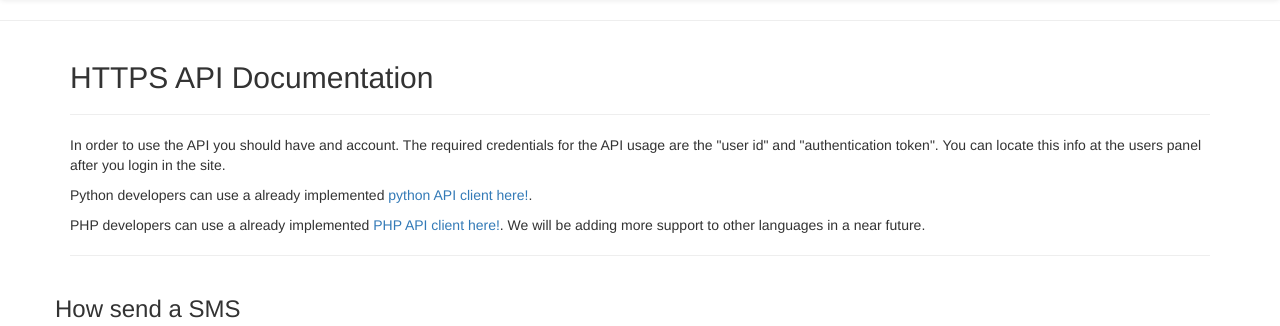
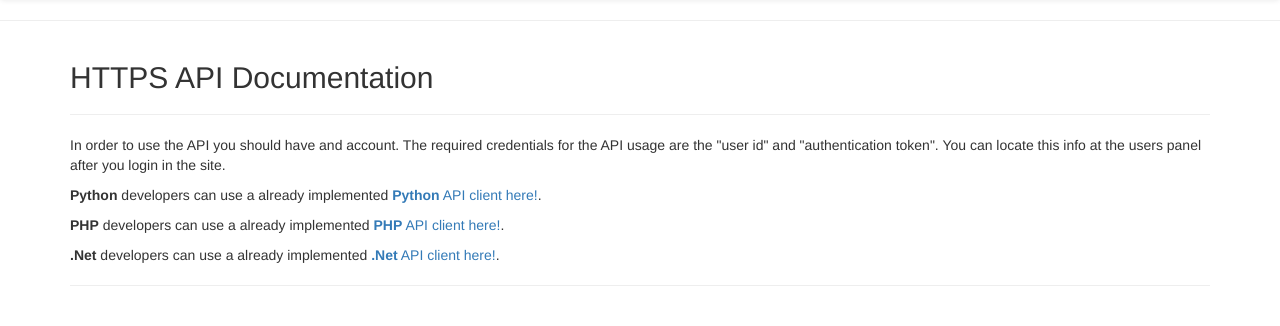
Before and after one commit to rrguardo/smr, a Flask app: template flaskapp/templates/api_doc/index.html in a window 1280 px wide. Shown: the part 52-378 px from the top of the page. Run offline with Flask 2, Linux system fonts and the light colour scheme; the template is opened without the code that fills it, so the values that code supplies are empty; parts of the project's set-up code (start-up, migrations or seed data) failed here and were passed over; some libraries are stand-ins or nearby versions.

Commit message:
.Net lib link

```diff
--- a/flaskapp/templates/api_doc/index.html
+++ b/flaskapp/templates/api_doc/index.html
@@ -15,15 +15,21 @@
     </p>
 
    <p>
-       Python developers can use a already implemented
+       <strong>Python</strong> developers can use a already implemented
        <a target="_blank" href="https://bitbucket.org/smr-team/easy_sms_python" >
-       python API client here!</a>.
+       <strong>Python</strong> API client here!</a>.
    </p>
 
    <p>
-       PHP developers can use a already implemented
+       <strong>PHP</strong> developers can use a already implemented
        <a target="_blank" href="https://bitbucket.org/smr-team/easy_sms_php_lib" >
-       PHP API client here!</a>. We will be adding more support to other languages in a near future.
+       <strong>PHP</strong> API client here!</a>.
+   </p>
+
+   <p>
+       <strong>.Net</strong> developers can use a already implemented
+       <a target="_blank" href="https://bitbucket.org/smr-team/easy_sms_net" >
+       <strong>.Net</strong> API client here!</a>.
    </p>
 
    <hr>
```
